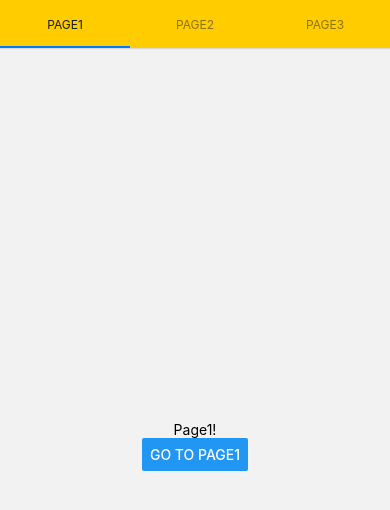
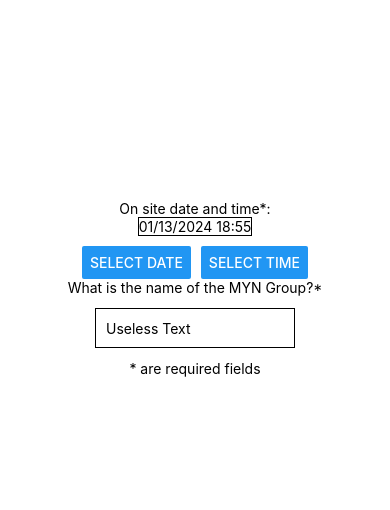
Before and after one commit to amansharma96/SER401Team15, a React Native app in the folder EmergencyDataCollectionApp/: screen / in a window 390 px wide. Shown: the top 510 px of the page. Built offline with nearby package versions, Linux system fonts and the light colour scheme.

Commit message:
Basic layout for Task 75 done

```diff
--- a/EmergencyDataCollectionApp/App.js
+++ b/EmergencyDataCollectionApp/App.js
@@ -1,10 +1,13 @@
+import { View } from "react-native";
 import NavigationBar from "./components/navigation/NavigationBar";
 import { NavigationContainer } from "@react-navigation/native";
 
+import MYNReportStart from "./src/screens/MYN/MYNReportStart";
+
 export default function App() {
   return (
-    <NavigationContainer>
-      <NavigationBar />
-    </NavigationContainer>
+    <View>
+      <MYNReportStart/>
+    </View>
   );
 }
--- a/EmergencyDataCollectionApp/package.json
+++ b/EmergencyDataCollectionApp/package.json
@@ -18,6 +18,7 @@
     ]
   },
   "dependencies": {
+    "@react-native-community/datetimepicker": "7.2.0",
     "@react-navigation/bottom-tabs": "^6.5.11",
     "@react-navigation/material-top-tabs": "^6.6.5",
     "@react-navigation/native": "^6.1.9",
@@ -27,11 +28,13 @@
     "jest": "^29.2.1",
     "jest-expo": "^49.0.0",
     "react": "18.2.0",
+    "react-dom": "^18.2.0",
     "react-native": "0.72.6",
     "react-native-pager-view": "6.2.0",
     "react-native-safe-area-context": "4.6.3",
     "react-native-screens": "~3.22.0",
-    "react-native-tab-view": "^3.5.2"
+    "react-native-tab-view": "^3.5.2",
+    "react-native-web": "~0.19.6"
   },
   "devDependencies": {
     "@babel/core": "^7.20.0",
--- /dev/null
+++ b/EmergencyDataCollectionApp/src/screens/MYN/MYNReportStart.js
@@ -0,0 +1,97 @@
+import React, { useState } from 'react';
+import { View, Text, Button, StyleSheet, TextInput } from 'react-native';
+import DateTimePicker from '@react-native-community/datetimepicker';
+
+const MYNReportStart = () => {
+  const [text, onChangeText] = React.useState('Useless Text');
+  const [date, setDate] = useState(new Date());
+  const [show, setShow] = useState(false);
+  const [isDatePicker, setIsDatePicker] = useState(true);
+  const [selectedDateTime, setSelectedDateTime] = useState(date.toISOString());
+
+  const showDatepicker = () => {
+    setShow(true);
+    setIsDatePicker(!isDatePicker);
+  };
+
+  const handleConfirm = (event, selectedDate) => {
+    const currentDate = selectedDate || date;
+    setShow(false);
+    setDate(currentDate);
+    setSelectedDateTime(currentDate.toISOString());
+  };
+
+  const formatDate = (date) => {
+    return `${(date.getMonth() + 1).toString().padStart(2, '0')}/${date
+      .getDate()
+      .toString()
+      .padStart(2, '0')}/${date.getFullYear()} ${date
+      .getHours()
+      .toString()
+      .padStart(2, '0')}:${date.getMinutes().toString().padStart(2, '0')}`;
+  };
+
+  return (
+    <View style={styles.container}>
+      <Text style={styles.text}></Text>
+      <Text>On site date and time*:</Text>
+      <Text style={styles.dateDisplay}>{formatDate(date)}</Text>
+      <View style={styles.buttonContainer}>
+        <View style={styles.button}>
+          <Button title="Select Date" onPress={showDatepicker} />
+        </View>
+        <View style={styles.button}>
+          <Button title="Select Time" onPress={showDatepicker} />
+        </View>
+      </View>
+      {show && (
+        <DateTimePicker
+          testID="dateTimePicker"
+          value={date}
+          mode={isDatePicker ? 'date' : 'time'}
+          is24Hour={true}
+          display="default"
+          onChange={handleConfirm}
+        />
+      )}
+      <Text>What is the name of the MYN Group?*</Text>
+      <TextInput
+      style={styles.input}
+      onChangeText={onChangeText}
+      value={text}
+      />
+      <Text>* are required fields</Text>
+    </View>
+  );
+};
+
+const styles = StyleSheet.create({
+  container: {
+    flexDirection: 'column',
+    backgroundColor: '#fff',
+    justifyContent: 'center',
+    alignItems: 'center',
+  },
+  text: {
+    marginBottom: 200,
+  },
+  buttonContainer: {
+    flexDirection: 'row',
+    marginTop: 10,
+  },
+  button: {
+    marginHorizontal: 5,
+  },
+  input: {
+    height: 40,
+    width: 200 ,
+    margin: 12,
+    borderWidth: 1,
+    padding: 10,
+  },
+  dateDisplay: {
+    borderWidth: 1,
+  }
+});
+
+export default MYNReportStart;
```
Also changed, not shown: EmergencyDataCollectionApp/src/components/Button.js (added, +19 -0 lines), EmergencyDataCollectionApp/LibraryInstallList.txt (added), 1 other file (tests, documents, lock files or other folders).
